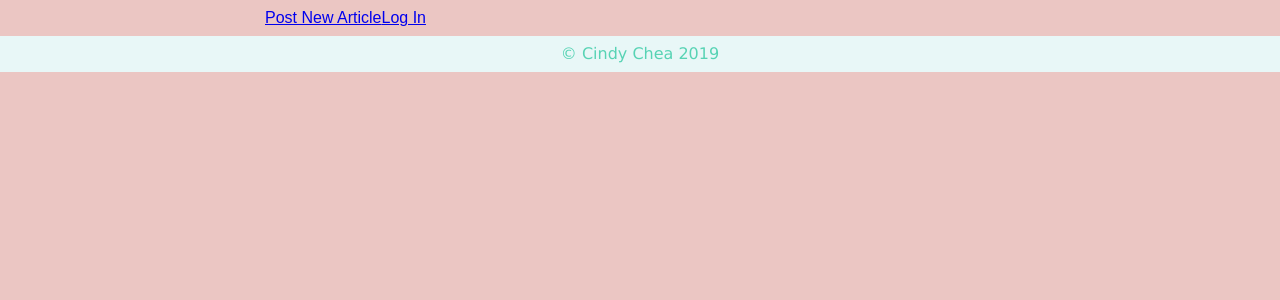
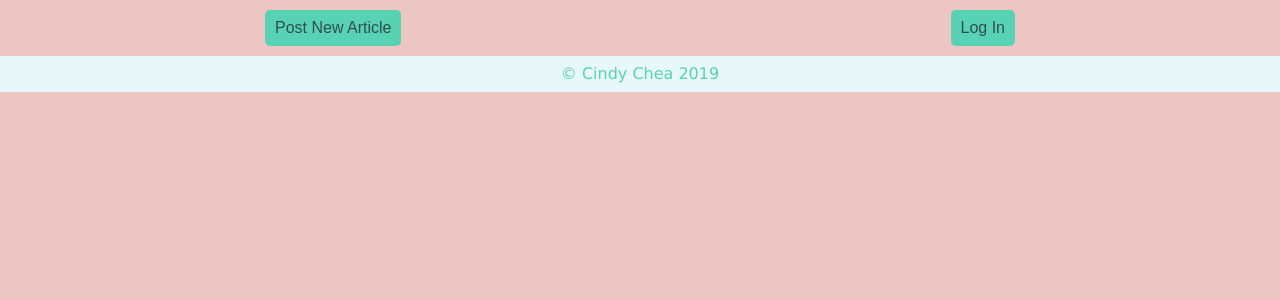
Before and after one commit to cindychea/django_blog, a Django app: page /home/ in a window 1280 px wide. Shown: the part 104-404 px from the top of the page. Run offline with Django 3.2, Linux system fonts and the light colour scheme; data that the repository does not hold is empty; some libraries are stand-ins or nearby versions.

Commit message:
added styling to nav bar

```diff
--- a/blog/static/css/main.css
+++ b/blog/static/css/main.css
@@ -22,11 +22,14 @@ nav {
     max-width: 750px;
     margin: 10px auto;
     display: flex;
+    justify-content: space-between;
 }
 nav a {
-    padding:
     text-decoration: none;
-    text-align: justify;
+    padding: 10px;
+    background-color: #57d3b4;
+    border-radius: 5px;
+    color: darkslategrey;
 }
 main {
     background-color: #ebc6c3;
```
